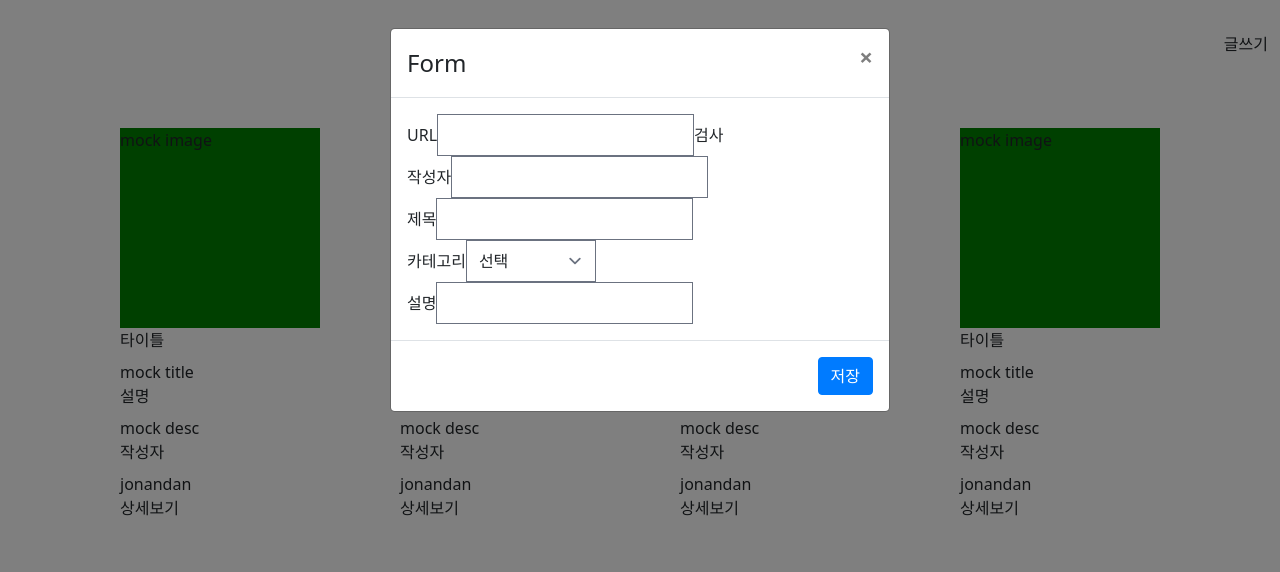
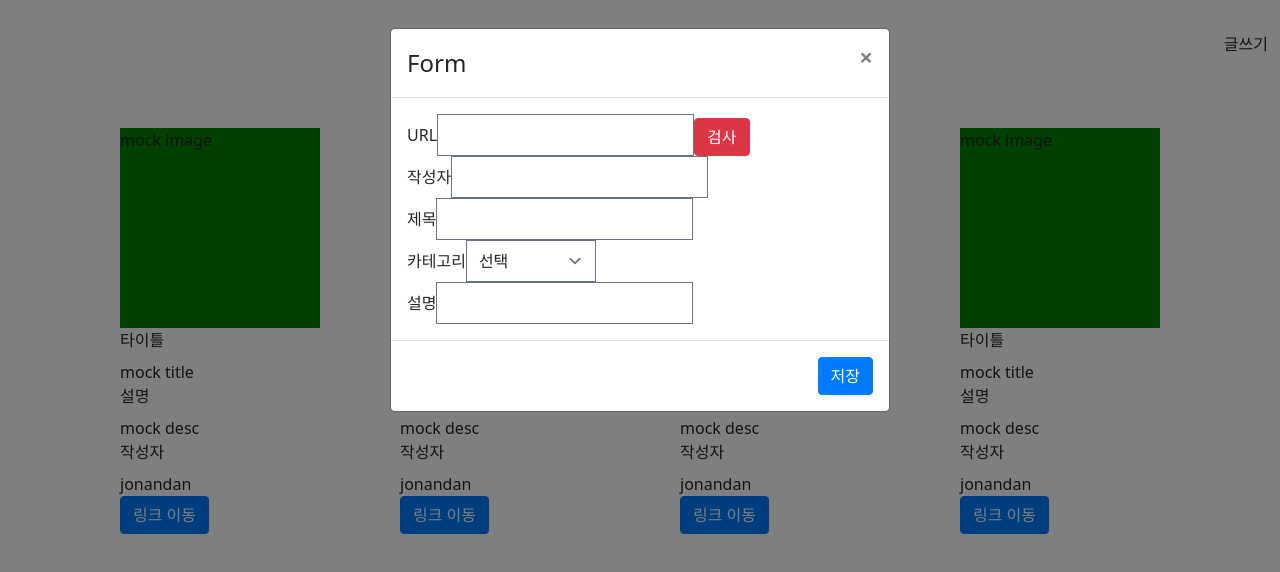
Before and after one commit to nathaneast/woople_front, a React (Create React App) app: page / in a window 1280 px wide. Both pictures are taken after a click on the item "글쓰기". Shown: the top 572 px of the page. Built offline with nearby package versions, Linux system fonts and the light colour scheme.

Commit message:
추가: api 폴더

```diff
--- a/package.json
+++ b/package.json
@@ -12,6 +12,7 @@
     "@types/node": "^12.0.0",
     "@types/react": "^17.0.0",
     "@types/react-dom": "^17.0.0",
+    "axios": "^0.24.0",
     "bootstrap": "^4.6.0",
     "react": "^17.0.2",
     "react-bootstrap": "^1.6.4",
--- /dev/null
+++ b/src/api/index.ts
@@ -0,0 +1,31 @@
+import axios, { AxiosResponse } from 'axios';
+
+const instance = axios.create({
+  baseURL: '',
+  timeout: 15000,
+});
+
+const responseBody = (response: AxiosResponse) => response.data;
+
+const requests = {
+  get: (url: string) => instance.get(url).then(responseBody),
+  post: (url: string, body: object) =>
+    instance.post(url, body).then(responseBody),
+  delete: (url: string) => instance.delete(url).then(responseBody),
+};
+
+/*
+apis
+
+GET: posts
+// params: category
+
+GET: post/{id}
+
+POST: post
+POST: post/url
+
+DELETE: post/{id}
+
+
+*/
--- a/src/component/Category.tsx
+++ b/src/component/Category.tsx
@@ -24,6 +24,8 @@ function Category({ category, setCategory }: Props) {
         if (category !== targetCategory) {
           setCategory(targetCategory);
         }
+
+        // TODO: onFetch List
       }
     },
     [category, setCategory],
--- a/src/component/ItemCard.tsx
+++ b/src/component/ItemCard.tsx
@@ -1,3 +1,13 @@
+import { Button } from 'react-bootstrap';
+import styled from 'styled-components';
+
+const CardSection = styled.section`
+  cursor: pointer;
+  &:hover {
+    border: 2px solid orange;
+  }
+`;
+
 interface Props {
   index: number;
   title: string;
@@ -19,9 +29,14 @@ function ItemCard({
 }: Props) {
   return (
     <article className="flex justify-center flex-col">
+      <CardSection onClick={() => onShowItemDetail(index)}>
         <div>
           <div
-          style={{ width: '200px', height: '200px', backgroundColor: 'green' }}
+            style={{
+              width: '200px',
+              height: '200px',
+              backgroundColor: 'green',
+            }}
           >
             mock image
           </div>
@@ -41,9 +56,10 @@ function ItemCard({
             <p>{author}</p>
           </div>
         </div>
+      </CardSection>
 
       <div>
-        <button onClick={() => onShowItemDetail(index)}>상세보기</button>
+        <Button onClick={() => console.log('링크 이동')}>링크 이동</Button>
       </div>
     </article>
   );
--- a/src/component/ItemDetailCard.tsx
+++ b/src/component/ItemDetailCard.tsx
@@ -67,8 +67,14 @@ function ItemDetailCard({
       </Modal.Body>
 
       <Modal.Footer>
+        <Button variant="danger">삭제</Button>
         <Button variant="primary">
-          <a href={redirectUrl} target="_blank" rel="noopner noreferrer" style={{ color: "black"}}>
+          <a
+            href={redirectUrl}
+            target="_blank"
+            rel="noopner noreferrer"
+            style={{ color: 'black' }}
+          >
             링크이동
           </a>
         </Button>
--- a/src/component/ItemForm.tsx
+++ b/src/component/ItemForm.tsx
@@ -36,12 +36,19 @@ function ItemForm({ show, onHide }: Props) {
   const onCheckUrlSubmit = useCallback(
     (e) => {
       e.preventDefault();
+
       console.log('onCheckUrlSubmit');
 
-      // TODO: 요청 후 체크 로직
+      if (!inputs.url) {
+        alert('url 값을 입력 해주세요');
+        return;
+      }
+
+      // TODO: 요청 -> 성공 res -> 메타데이터 렌더링
+      // err -> alert
       onHandleConfirmUrl();
     },
-    [onHandleConfirmUrl],
+    [onHandleConfirmUrl, inputs.url],
   );
 
   const onValidateForm = useCallback(() => {
@@ -98,9 +105,13 @@ function ItemForm({ show, onHide }: Props) {
               onChange={onHandleChange}
               disabled={isConfirmUrl}
             />
-            <button onClick={onCheckUrlSubmit} disabled={isConfirmUrl}>
+            <Button
+              variant="danger"
+              onClick={onCheckUrlSubmit}
+              disabled={isConfirmUrl}
+            >
               검사
-            </button>
+            </Button>
           </div>
 
           {/* Meta Data render */}
```
Also changed, not shown: 1 other file (tests, documents, lock files or other folders). Lines whose indentation alone changed are shown as unchanged.
